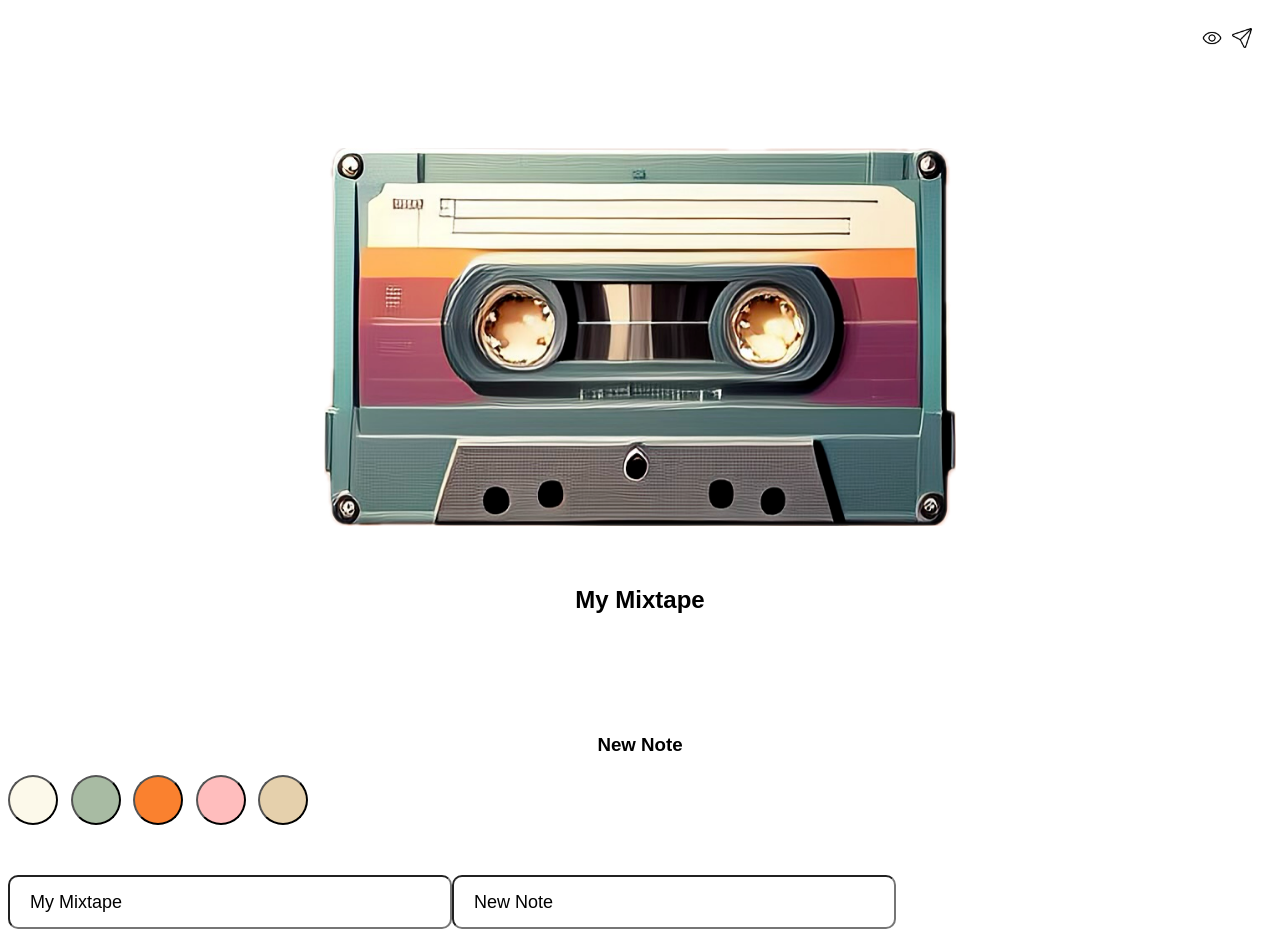
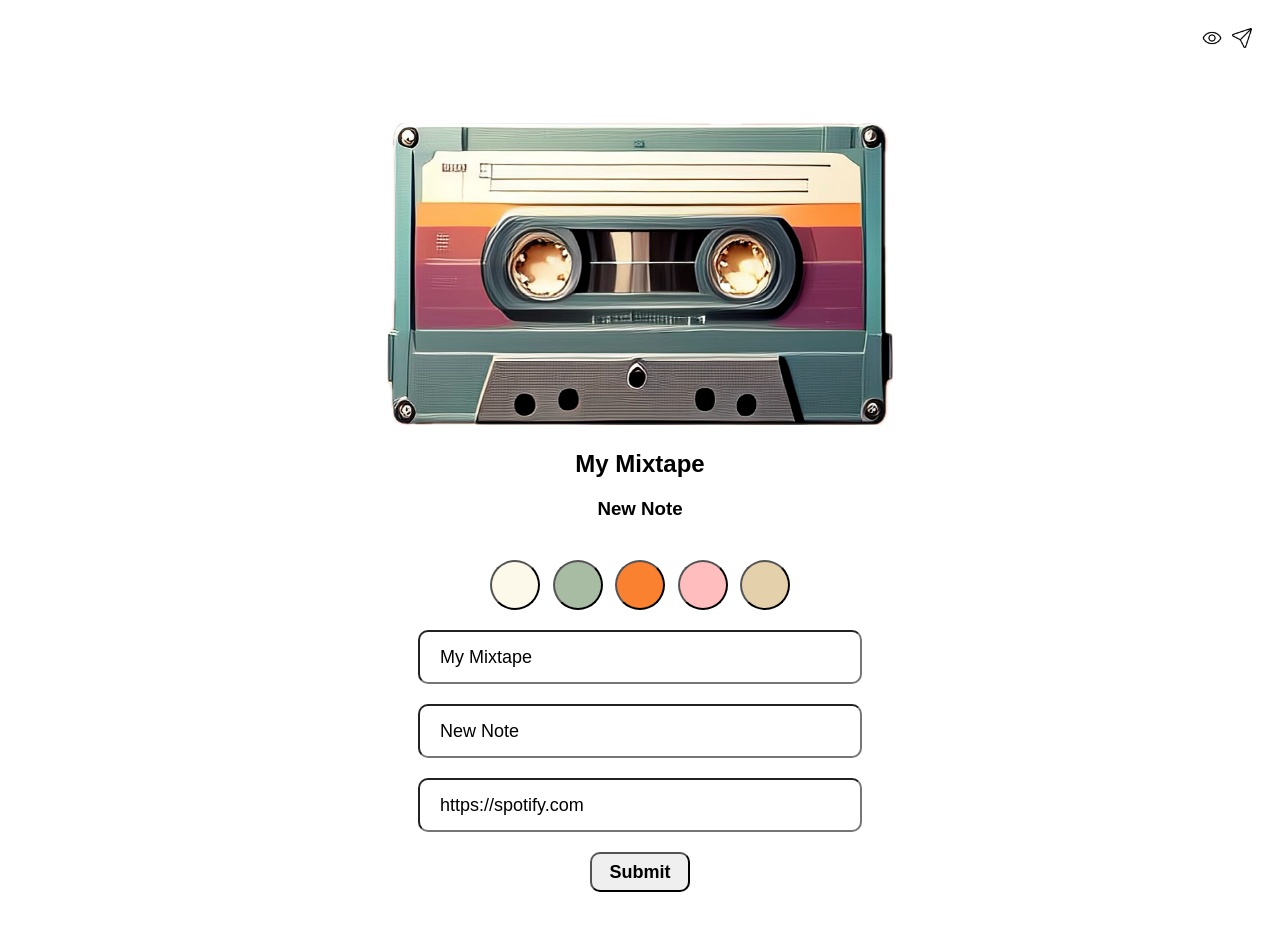
Before and after one commit to razarauf-ccript/cassette-tape, a Next.js app in the folder cassette-tape/: page /cassette/1 in a window 1280 px wide. Shown: the top 947 px of the page. Built offline with nearby package versions, Linux system fonts and the light colour scheme; no server answers.

Commit message:
adds css to input boxes and buttons;

```diff
--- a/cassette-tape/app/cassette/tapeCreator.tsx
+++ b/cassette-tape/app/cassette/tapeCreator.tsx
@@ -76,9 +76,8 @@ export default function TapeCreator({ id }: { id: number }) {
         </div>
       </div>
       <img className={`cassetteTape ${translate ? "translateImg" : ""}`} src="/cassette-tape.png" />
-      <h4>Click on the image to start creating your mixtape</h4>
       {formData.name && <h2 className="mixtape-title">{formData.name}</h2>}
-      {formData.note && <h3 className="mixtape-title">{formData.note}</h3>}
+      {formData.note && <h3 className="mixtape-note">{formData.note}</h3>}
       {!editting &&
         <form className="input-parent" onSubmit={onSubmitHandler} >
           <div className="button-group">
@@ -91,7 +90,7 @@ export default function TapeCreator({ id }: { id: number }) {
           <input className="input-box" type="text" name="name" value={formData.name || ""} onChange={changeHandler} placeholder="Title of your Mixtape" />
           <input className="input-box2" type="text" name="note" value={formData.note || ""} onChange={changeHandler} placeholder="Note" />
           <input className="input-box2" type="text" name="spotifyplaylist" value={formData.spotifyplaylist || ""} onChange={changeHandler} placeholder="Spotify Playlist Link" />
-          <input className="" type="submit" value="Submit" />
+          <input className="button-submit" type="submit" value="Submit" />
         </form>
       }
     </div>
--- a/cassette-tape/app/globals.css
+++ b/cassette-tape/app/globals.css
@@ -18,12 +18,18 @@
 }
 
 .cassetteTape {
-    width: 50%;
+    width: 40%;
   }
+
+@media (max-width: 768px) {
+  .cassetteTape {
+    width: 60%;
+  }
+}
 
 @keyframes tapeAnimation {
   from {transform: translateY(0px);}
-  to {transform: translateY(100px);}
+  to {transform: translateY(75px);}
 }
 
 .translateImg {
@@ -58,6 +64,10 @@ body {
   margin-top: 100px;
 }
 
+.mixtape-note {
+  margin: 0px 0px 40px;
+}
+
 .button-group {
   display: flex;
   width: 300px;
@@ -75,7 +85,6 @@ body {
   font-size: large;
   height: 50px;
   width: 400px;
-  margin: 50px 0px 0px 0px;
   padding: 0px 20px;
 }
 
@@ -84,6 +93,22 @@ body {
   font-size: large;
   height: 50px;
   width: 400px;
-  margin: 20px 0px 0px 0px;
   padding: 0px 20px;
 }
+
+.input-parent {
+  width: 50%;
+  display: flex;
+  flex-direction: column;
+  align-items: center;
+  row-gap: 20px;
+}
+
+.button-submit{
+  height: 40px;
+  width: 100px;
+  font-weight: bold;
+  font-size: large;
+  border-radius: 10px;
+  margin-bottom: 50px;
+}
```
